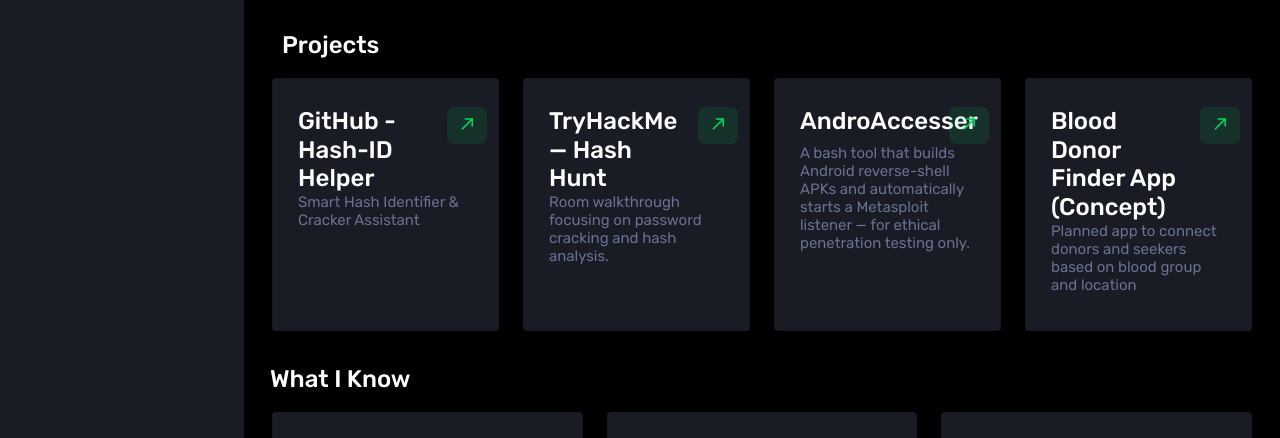
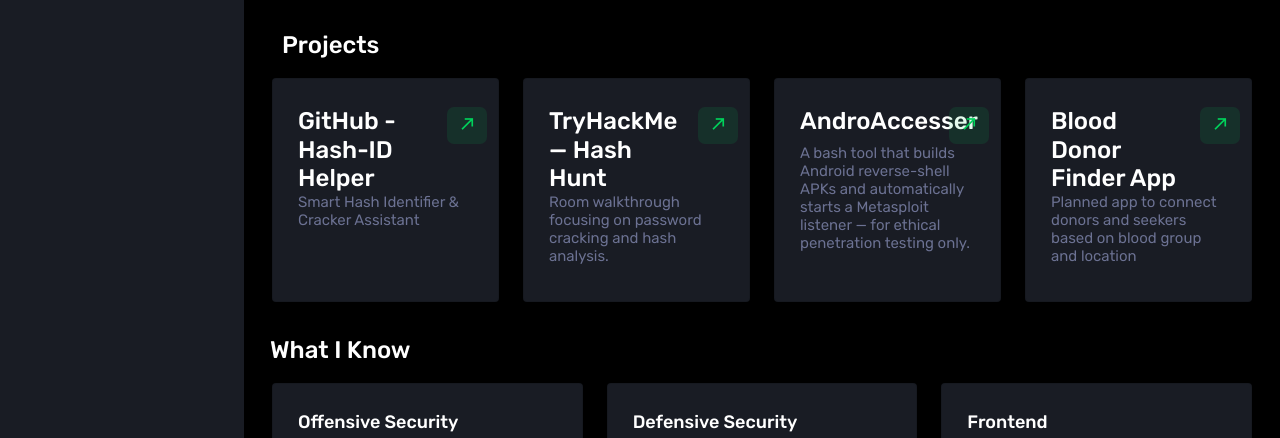
Before and after one commit to evertrustai/portfolio, a website: page index.html in a window 1280 px wide. Shown: the part 303-741 px from the top of the page. Drawn offline with Linux system fonts and the light colour scheme.

Commit message:
Update index.html

```diff
--- a/index.html
+++ b/index.html
@@ -166,7 +166,7 @@
                     <div class="row">
                       <div class="col-9">
                         <div class="d-flex align-items-center align-self-start">
-                          <h3 class="mb-0">Blood Donor Finder App (Concept)</h3>
+                          <h3 class="mb-0">Blood Donor Finder App</h3>
                         </div>
                       </div>
                       <div class="col-3">
```
